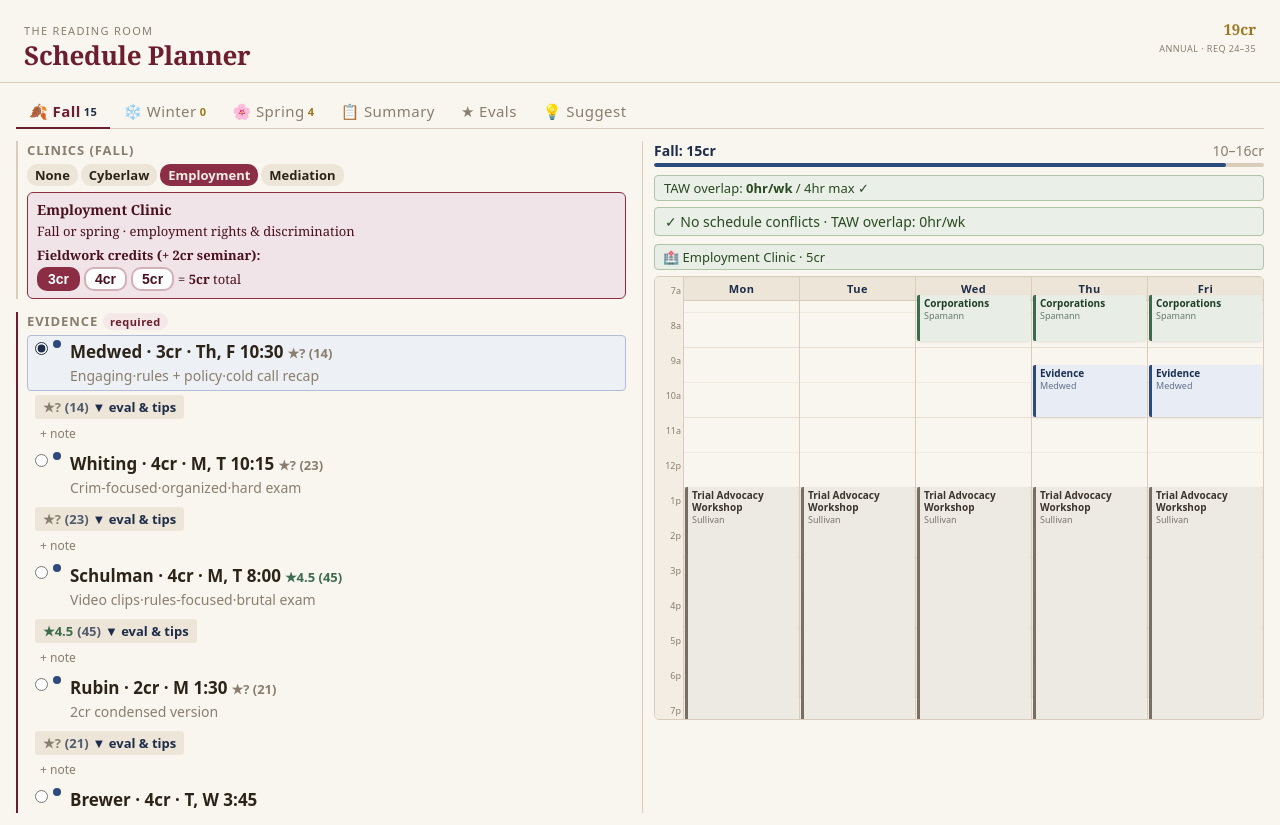
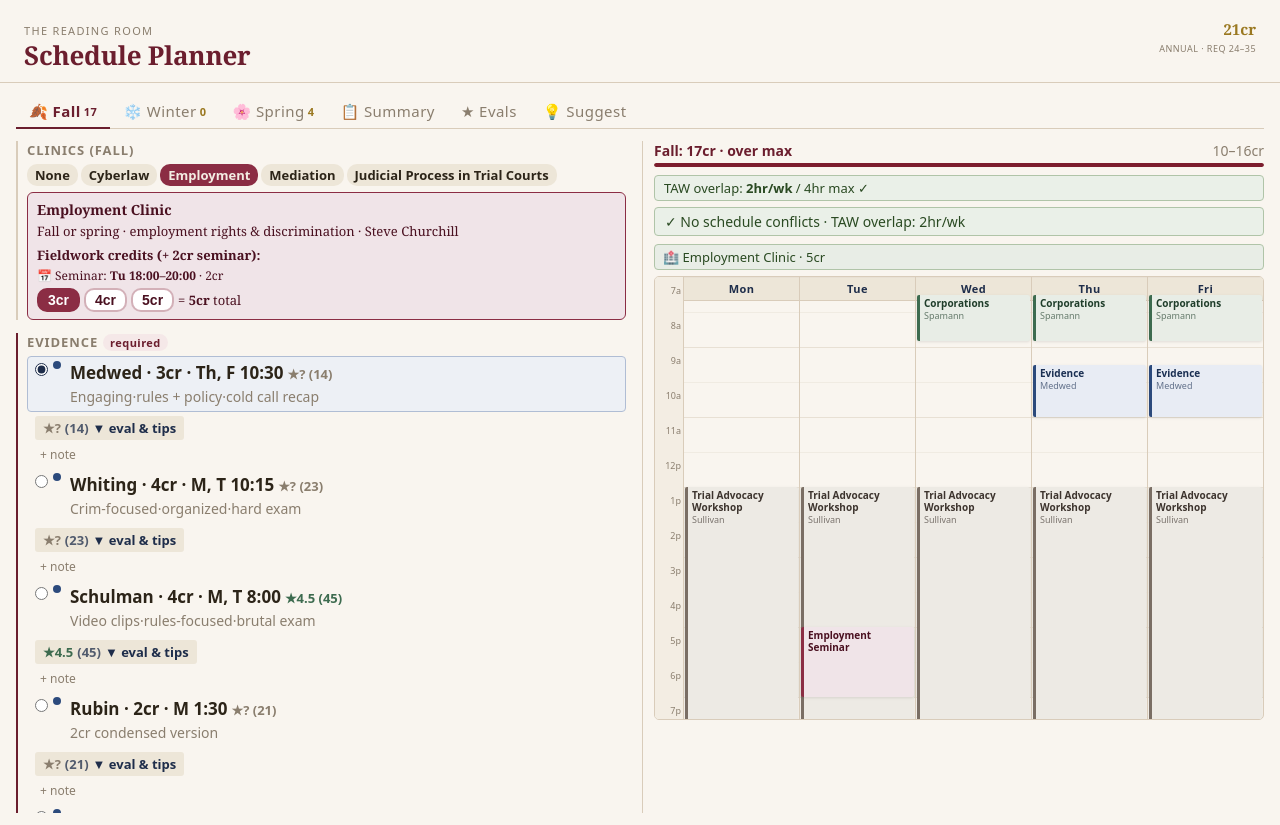
Before and after one commit to alicezhao0727-glitch/hls-planner, a React (Vite) app: page / in a window 1280 px wide. Both pictures are taken after a click on the button "Employment". Built offline with nearby package versions, Linux system fonts and the light colour scheme.

Commit message:
all clinics: show seminar time and add to calendar

```diff
--- a/src/App.jsx
+++ b/src/App.jsx
@@ -372,15 +372,23 @@ const SP_ELECTIVES={
 
 const CLINIC_OPTS=[
   {id:"consumer",  name:"Consumer Protection", semCr:2, fMin:3,fMax:5, term:"spring-only", c:K.lime,   evalId:"clinicConsumer",
-   note:"Spring only · WilmerHale Legal Services Center · litigation-heavy"},
+   note:"Spring only · WilmerHale Legal Services Center · litigation-heavy · Alexa Rosenbloom",
+   semSpring:{days:["Tue"],s:"13:30",e:"15:30"}},
   {id:"cyberlaw",  name:"Cyberlaw",            semCr:2, fMin:3,fMax:5, term:"both",        c:K.sky,    evalId:"clinicCyber",
-   note:"Fall or spring · Berkman Klein · IP/privacy/tech/AI"},
+   note:"Fall or spring · Berkman Klein · IP/privacy/tech/AI · Christopher Bavitz",
+   semFall:{days:["Wed"],s:"13:30",e:"15:30"}, semSpring:{days:["Wed"],s:"13:30",e:"15:30"}},
   {id:"employment",name:"Employment",          semCr:2, fMin:3,fMax:5, term:"both",        c:K.rose,   evalId:null,
-   note:"Fall or spring · employment rights & discrimination"},
+   note:"Fall or spring · employment rights & discrimination · Steve Churchill",
+   semFall:{days:["Tue"],s:"18:00",e:"20:00"}, semSpring:{days:["Tue"],s:"18:00",e:"20:00"}},
   {id:"fedcourts", name:"Federal Courts",      semCr:1, fMin:2,fMax:3, term:"winter+spring",c:K.teal,  evalId:"clinicFedCourts",
-   note:"Winter 2cr + Spring 2–3cr fieldwork + 1cr seminar · externship at any federal court nationwide"},
-  {id:"mediation", name:"Mediation",           semCr:0, fMin:1,fMax:1, term:"both",        c:K.fuchsia,evalId:null,
-   note:"1cr total · standalone format"},
+   note:"Winter 2cr + Spring 2–3cr fieldwork + 1cr seminar · externship at any federal court nationwide · David Zimmer",
+   semSpring:{days:["Wed"],s:"8:30",e:"10:00"}},
+  {id:"mediation", name:"Mediation",           semCr:1, fMin:1,fMax:1, term:"both",        c:K.fuchsia,evalId:null,
+   note:"Fall or spring · 1cr fieldwork + 1cr seminar = 2cr total · Catherine Mondell",
+   semFall:{days:["Tue"],s:"15:45",e:"17:45"}, semSpring:{days:["Tue"],s:"15:45",e:"17:45"}},
+  {id:"judicial",  name:"Judicial Process in Trial Courts", semCr:2, fMin:2,fMax:5, term:"both",   c:K.amber,  evalId:"clinicJudicial",
+   note:"Fall or spring · observe & assist in MA trial courts · Barbara Berenson",
+   semFall:{days:["Thu"],s:"15:45",e:"17:45"}, semSpring:{days:["Wed"],s:"15:45",e:"17:45"}},
 ];
 
 // ── CALENDAR ─────────────────────────────────────────────────────────────────
@@ -555,6 +563,14 @@ function ClinicSelector({clinicId,setClinicId,fieldCr,setFieldCr,allowedTerms}){
           {sel.id!=="mediation"&&sel.id!=="fedcourts"&&(
             <>
               <div style={{fontSize:13,fontWeight:600,color:sel.c.tx,marginBottom:3,marginTop:6}}>Fieldwork credits (+ {sel.semCr}cr seminar):</div>
+              {(()=>{
+                const sem=allowedTerms==="spring"?(sel.semSpring||sel.semFall):sel.semFall||sel.semSpring;
+                if(!sem) return null;
+                const days=sem.days.map(d=>d.slice(0,2)).join(", ");
+                return <div style={{fontSize:12,color:sel.c.tx,marginBottom:4}}>
+                  📅 Seminar: <strong>{days} {sem.s}–{sem.e}</strong> · {sel.semCr}cr
+                </div>;
+              })()}
               <div style={{display:"flex",gap:4,alignItems:"center"}}>
                 {[sel.fMin,sel.fMin+1,sel.fMin+2].filter(n=>n<=sel.fMax).map(n=>(
                   <button key={n} onClick={()=>setFieldCr(n)} style={{padding:"2px 9px",borderRadius:10,fontSize:14,fontWeight:700,cursor:"pointer",background:fieldCr===n?sel.c.bd:"#fff",border:`2px solid ${fieldCr===n?sel.c.bd:sel.c.bd+"60"}`,color:fieldCr===n?"#fff":sel.c.tx}}>{n}cr</button>
@@ -574,7 +590,7 @@ function ClinicSelector({clinicId,setClinicId,fieldCr,setFieldCr,allowedTerms}){
               </div>
             </>
           )}
-          {sel.id==="mediation"&&<div style={{fontSize:13,color:sel.c.tx,marginTop:3}}>Total: <strong>1cr</strong></div>}
+          {sel.id==="mediation"&&<div style={{fontSize:13,color:sel.c.tx,marginTop:3}}>1cr fieldwork + 1cr seminar = <strong>2cr total</strong> · Seminar: T 3:45–5:45</div>}
         </div>
       )}
     </div>
@@ -633,8 +649,10 @@ export default function App(){
     if(f1A==="fi")   l.push(C.f_1afi);
     if(f1A==="wein") l.push(C.f_1awe);
     [...fElect].forEach(k=>{const c=ALL_FE.find(x=>x.key===k);if(c?.days)l.push(c);});
+    // Add clinic seminar to calendar
+    if(fClinic){const cl=CLINIC_OPTS.find(x=>x.id===fClinic);const sem=cl?.semFall||cl?.semSpring;if(sem)l.push({...sem,key:"f_clinic_sem",name:cl.name+" Seminar",prof:"",cr:cl.semCr,c:cl.c});}
     return l;
-  },[fEv,fCo,fTAW,fAdm,f1A,fElect]);
+  },[fEv,fCo,fTAW,fAdm,f1A,fElect,fClinic]);
 
   const fallNoTAW=fallTimed.filter(c=>c.key!=="taw");
   const fallConflicts=useMemo(()=>getConflicts(fallNoTAW),[fallNoTAW]);
@@ -656,8 +674,9 @@ export default function App(){
     if(spCpi!=="none"&&C[spCpi]) l.push(C[spCpi]);
     if(spMTC!=="none"&&C[spMTC]) l.push(C[spMTC]);
     [...spElect].forEach(k=>{const c=ALL_SE.find(x=>x.key===k);if(c?.days)l.push(c);});
+    if(spClinic){const cl=CLINIC_OPTS.find(x=>x.id===spClinic);const sem=cl?.semSpring||cl?.semFall;if(sem)l.push({...sem,key:"sp_clinic_sem",name:cl.name+" Seminar",prof:"",cr:cl.semCr,c:cl.c});}
     return l;
-  },[spAdm,spCo,spFc,spEv,spCpi,spMTC,spElect]);
+  },[spAdm,spCo,spFc,spEv,spCpi,spMTC,spElect,spClinic]);
 
   const spConflicts=useMemo(()=>getConflicts(spTimed),[spTimed]);
   const spElectCr=useMemo(()=>[...spElect].reduce((s,k)=>{const c=ALL_SE.find(x=>x.key===k);return s+(c&&!c.days?c.cr:0);},0),[spElect]);
```
